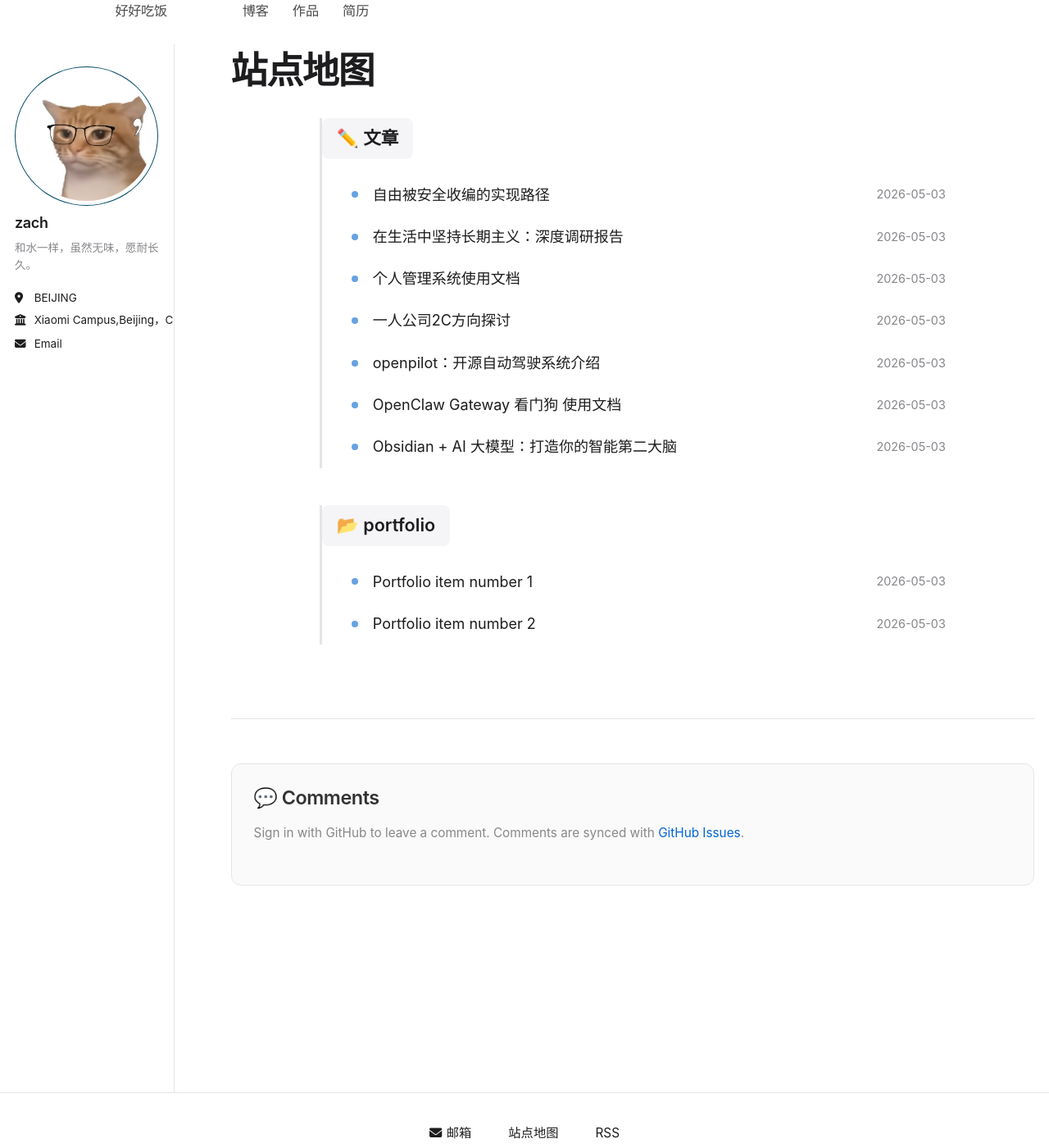
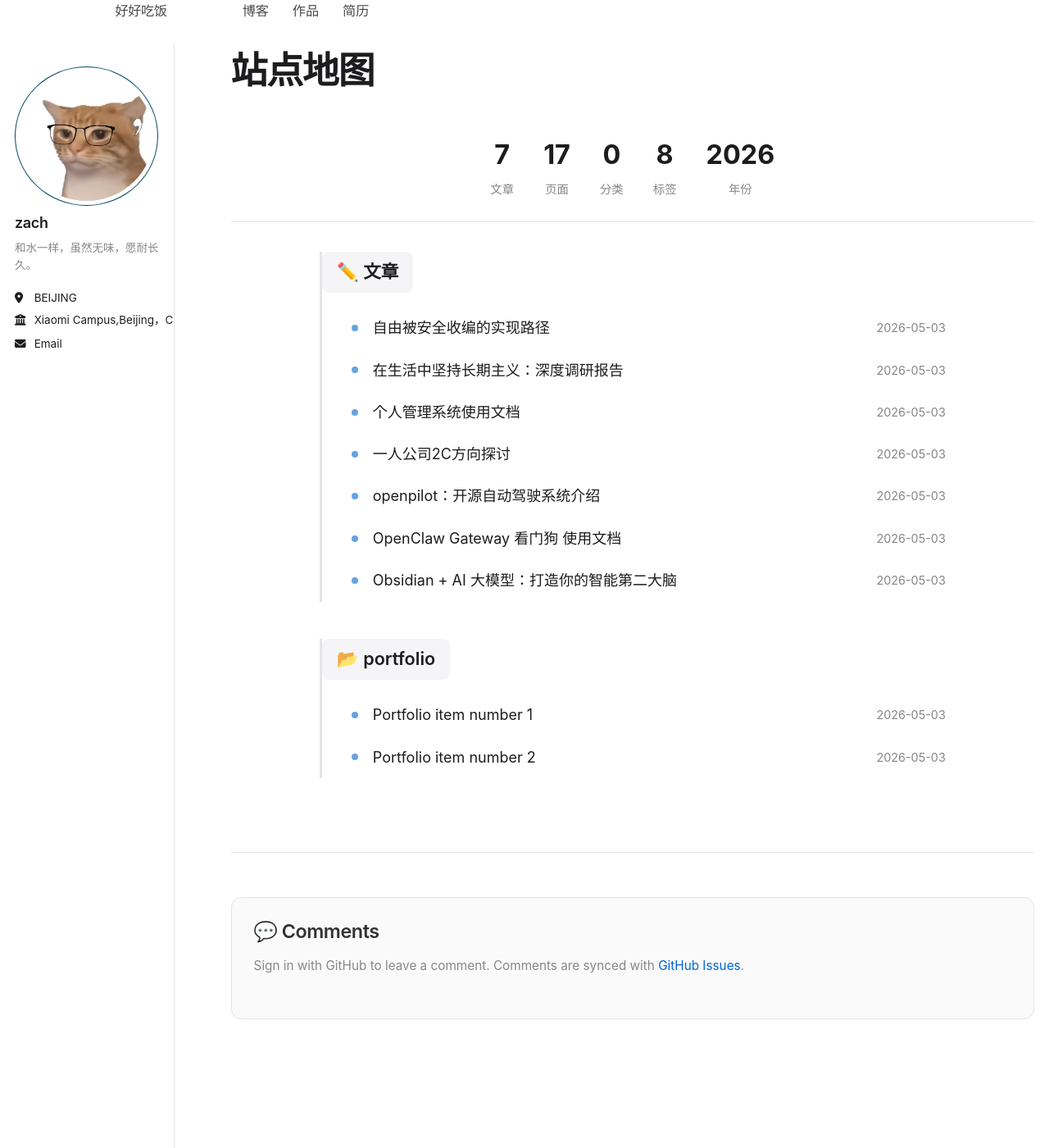
Before and after one commit to zach1219/zach1219.github.io, a Jekyll site: the page built from _pages/sitemap.md, in a window 1280 px wide and 1400 px high. Shown: the whole window at 82% size. Built offline with Jekyll 4.4.1, drawn with Linux system fonts in a browser that asks for light colours; a script that is not in the unit is left out; comment, search, counter and statistics services are not loaded.

Commit message:
feat: add site stats to sitemap

```diff
--- a/_pages/sitemap.md
+++ b/_pages/sitemap.md
@@ -8,9 +8,31 @@ author_profile: true
 {% include base_path %}
 
 <style>
+.stats-bar {
+  display: flex;
+  gap: 2rem;
+  justify-content: center;
+  flex-wrap: wrap;
+  padding: 1.5rem 0;
+  margin-bottom: 2rem;
+  border-bottom: 1px solid #e5e5e7;
+}
+.stat-item {
+  text-align: center;
+}
+.stat-num {
+  font-size: 1.8rem;
+  font-weight: 700;
+  color: #1d1d1f;
+}
+.stat-label {
+  font-size: 0.8rem;
+  color: #86868b;
+  margin-top: 0.2rem;
+}
 .mindmap {
   max-width: 800px;
-  margin: 2rem auto;
+  margin: 0 auto;
   padding: 0 1rem;
 }
 .mindmap-branch {
@@ -70,14 +92,39 @@ author_profile: true
   margin-left: 2rem;
 }
 @media (prefers-color-scheme: dark) {
+  .stats-bar { border-bottom-color: #38383d; }
+  .stat-num { color: #f5f5f7; }
+  .stat-label { color: #86868b; }
   .mindmap-branch { border-left-color: #38383d; }
   .mindmap-branch-title { background: #2c2c2e; color: #f5f5f7; }
   .mindmap-node a { color: #f5f5f7; }
   .mindmap-node a:hover { color: #2997ff; }
   .mindmap-node::before { background: #2997ff; }
-  .mindmap-node .date { color: #86868b; }
 }
 </style>
+
+<div class="stats-bar">
+  <div class="stat-item">
+    <div class="stat-num">{{ site.posts | size }}</div>
+    <div class="stat-label">文章</div>
+  </div>
+  <div class="stat-item">
+    <div class="stat-num">{{ site.pages | size }}</div>
+    <div class="stat-label">页面</div>
+  </div>
+  <div class="stat-item">
+    <div class="stat-num">{{ site.categories | size }}</div>
+    <div class="stat-label">分类</div>
+  </div>
+  <div class="stat-item">
+    <div class="stat-num">{{ site.tags | size }}</div>
+    <div class="stat-label">标签</div>
+  </div>
+  <div class="stat-item">
+    <div class="stat-num">{{ site.time | date: "%Y" }}</div>
+    <div class="stat-label">年份</div>
+  </div>
+</div>
 
 <div class="mindmap">
   <div class="mindmap-branch">
```
